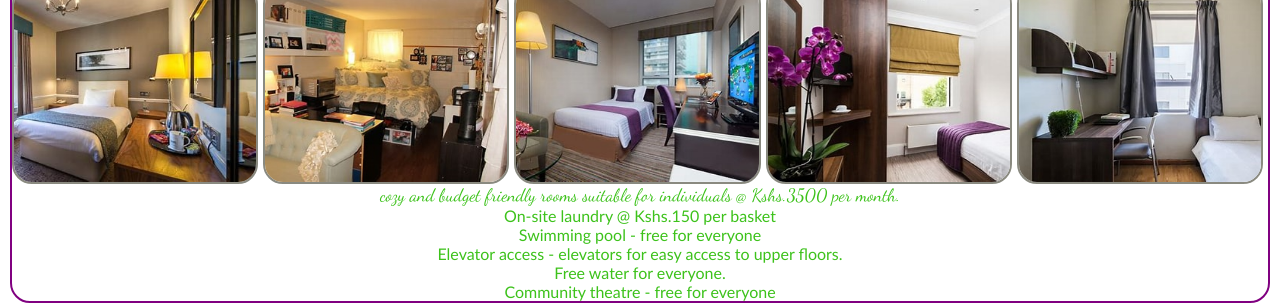
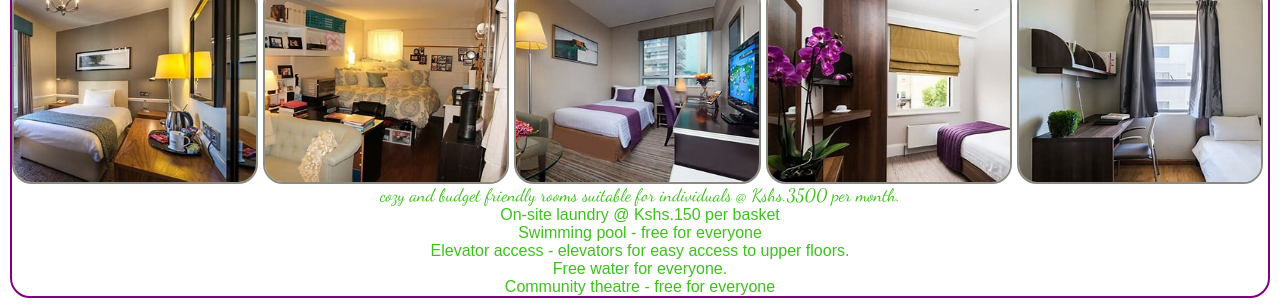
Before and after one commit to St-thomas-Aquinas/urban_heaven_aparments, a website built with Vite: page index.html in a window 1280 px wide. Shown: the part 173-477 px from the top of the page. Built offline with nearby package versions, Linux system fonts and the light colour scheme.

Commit message:
Remove redunant font family

```diff
--- a/src/style.css
+++ b/src/style.css
@@ -52,7 +52,7 @@
 	color:#ffffff;
 	font-family:Arial;
 	font-size:15px;
- margin-right: 10px;
+  margin-right: 10px;
 	text-decoration:none;
   min-height: 15px;
   justify-content: center;
@@ -74,10 +74,6 @@
 @import url(
 'https://fonts.googleapis.com/css2?family=Poppins&display=swap');
 
-body {
-    font-family: 'Poppins', sans-serif;
-
-}
 
 h1 {
     color: rgb(41, 107, 41);
@@ -100,7 +96,7 @@ h3 {
  .AMENITIES {
   text-align: center;
   color: #3dc21b;
-  font-family: 'Trebuchet MS', 'Lucida Sans Unicode', 'Lucida Grande', 'Lucida Sans', Arial, sans-serif;
+  font-family:  Arial, sans-serif;
 
  }
 .gallerybox {
@@ -169,7 +165,7 @@ input[type="submit"] {
   border-radius: 5px;
   font-weight: bold;
   font-size: 18px;
-  font-family: "Courier New", Courier, monospace;
+  font-family: "Courier New";
   color: white;
   margin-top: 30px;
   padding: 20px;
```
